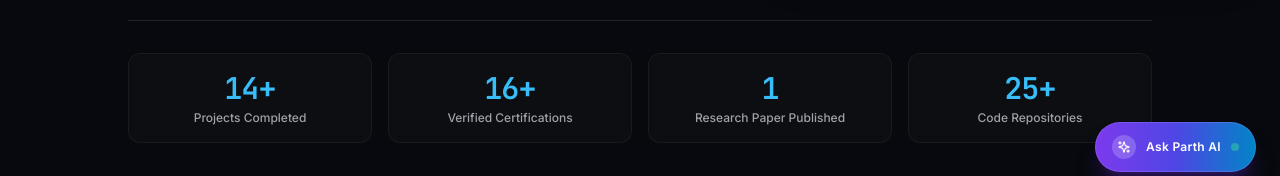
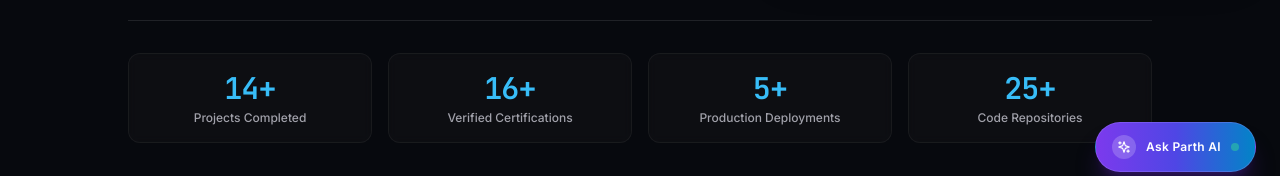
Before and after one commit to parth022002/Portfolio, a React (Vite) app: page / in a window 1280 px wide. Shown: the part 604-780 px from the top of the page. Built offline with nearby package versions, Linux system fonts and the light colour scheme.

Commit message:
fix: removed published claim from hero section and stats, updated to production deployments

```diff
--- a/src/App.tsx
+++ b/src/App.tsx
@@ -74,7 +74,7 @@ export const App: React.FC = () => {
         {/* 9. 16+ Verified Certificates Wall */}
         <CertificatesSection />
 
-        {/* 10. Research & Technical Publications */}
+        {/* 10. Research & Technical Papers */}
         <ResearchSection
           onSelectProjectById={handleSelectProjectById}
         />
--- a/src/components/Footer.tsx
+++ b/src/components/Footer.tsx
@@ -24,7 +24,7 @@ export const Footer: React.FC = () => {
           <a href="#projects" className="hover:text-white transition-colors">Projects</a>
           <a href="#evidence" className="hover:text-white transition-colors">Evidence</a>
           <a href="#certificates" className="hover:text-white transition-colors">Certificates</a>
-          <a href="#research" className="hover:text-white transition-colors">Research Papers</a>
+          <a href="#research" className="hover:text-white transition-colors">Research Paper</a>
           <a href={PORTFOLIO_DATA.personal.github} target="_blank" rel="noreferrer" className="hover:text-white transition-colors">GitHub</a>
           <a href={PORTFOLIO_DATA.personal.linkedin} target="_blank" rel="noreferrer" className="hover:text-white transition-colors">LinkedIn</a>
           <a href={PORTFOLIO_DATA.personal.linktree} target="_blank" rel="noreferrer" className="hover:text-white transition-colors">Linktree</a>
--- a/src/components/ResearchSection.tsx
+++ b/src/components/ResearchSection.tsx
@@ -25,7 +25,7 @@ export const ResearchSection: React.FC<ResearchSectionProps> = ({ onSelectProjec
           <span>Academic & Applied AI Research</span>
         </div>
         <h2 className="text-3xl sm:text-4xl font-extrabold text-white tracking-tight">
-          Research <span className="text-transparent bg-clip-text bg-gradient-to-r from-sky-400 to-emerald-400">& Publications</span>
+          Research <span className="text-transparent bg-clip-text bg-gradient-to-r from-sky-400 to-emerald-400">& Technical Papers</span>
         </h2>
         <p className="text-zinc-400 text-sm sm:text-base mt-2">
           Empirical investigation evaluating quantized edge inference, WebRTC stream decoupling, and low-latency anomaly detection.
--- a/src/data/portfolioData.ts
+++ b/src/data/portfolioData.ts
@@ -79,7 +79,7 @@ export const PORTFOLIO_DATA = {
     stats: [
       { label: "Projects Completed", value: "14+" },
       { label: "Verified Certifications", value: "16+" },
-      { label: "Research Paper Published", value: "1" },
+      { label: "Production Deployments", value: "5+" },
       { label: "Code Repositories", value: "25+" },
     ]
   },
@@ -315,7 +315,7 @@ export const PORTFOLIO_DATA = {
       id: "paper-proctorshield-ai",
       title: "AI-Powered Real-Time Remote Examination Integrity & Multi-Modal Behavioral Anomaly Detection",
       subtitle: "Low-Latency Computer Vision & Audio Analysis at Edge for Scalable Academic Supervision",
-      date: "Research & Capstone Publication",
+      date: "Academic Capstone & Working Paper (2024)",
       domain: "Computer Vision & Applied AI",
       abstract: "Addresses the vulnerability of decentralized online testing environments by proposing an edge-optimized multi-modal supervision pipeline. Evaluates a quantized TensorFlow neural architecture processing WebRTC video frames to detect multi-face anomalies, head pose deviations, and background acoustical interference in sub-140ms inference windows.",
       methodology: [
```
